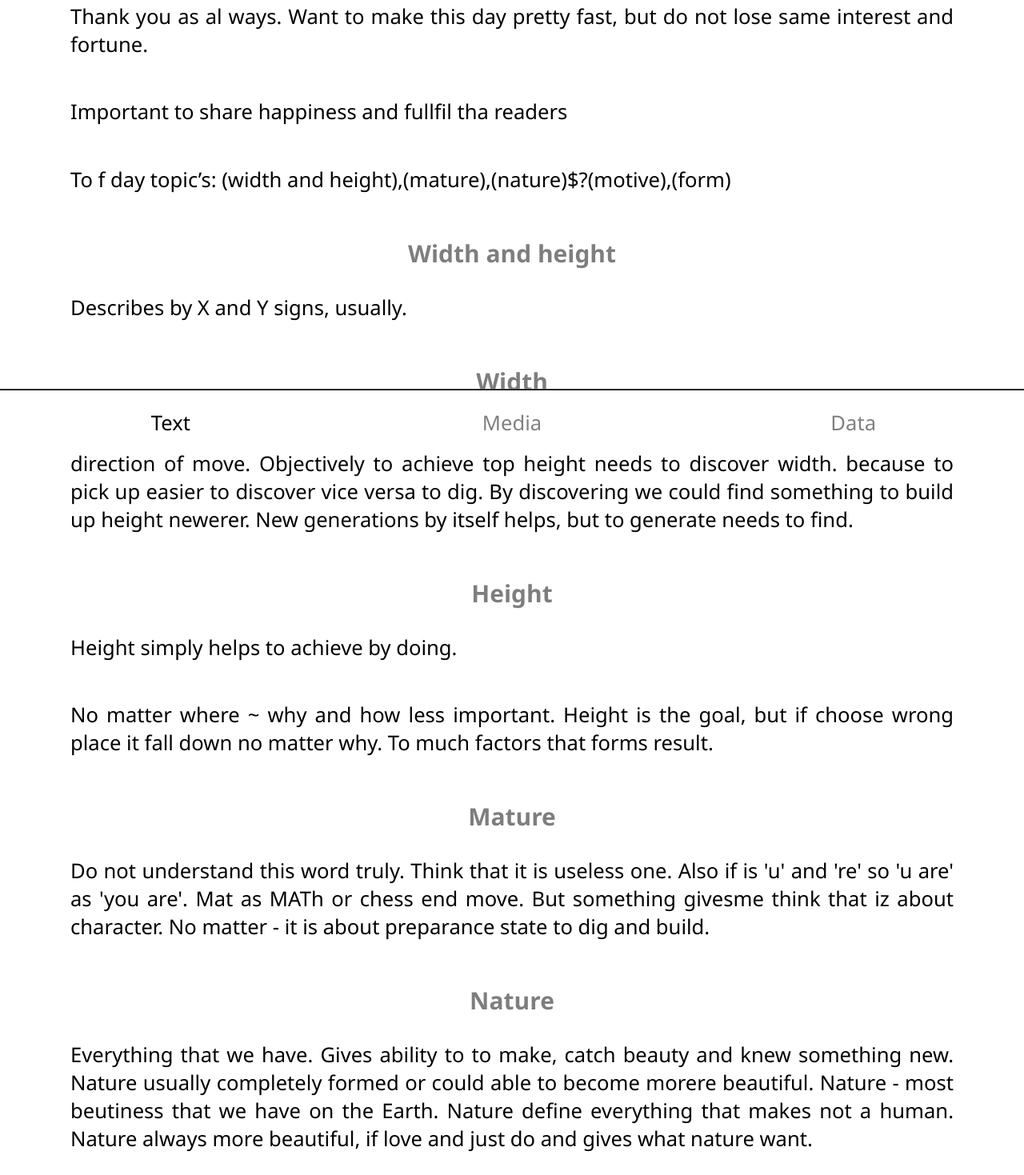
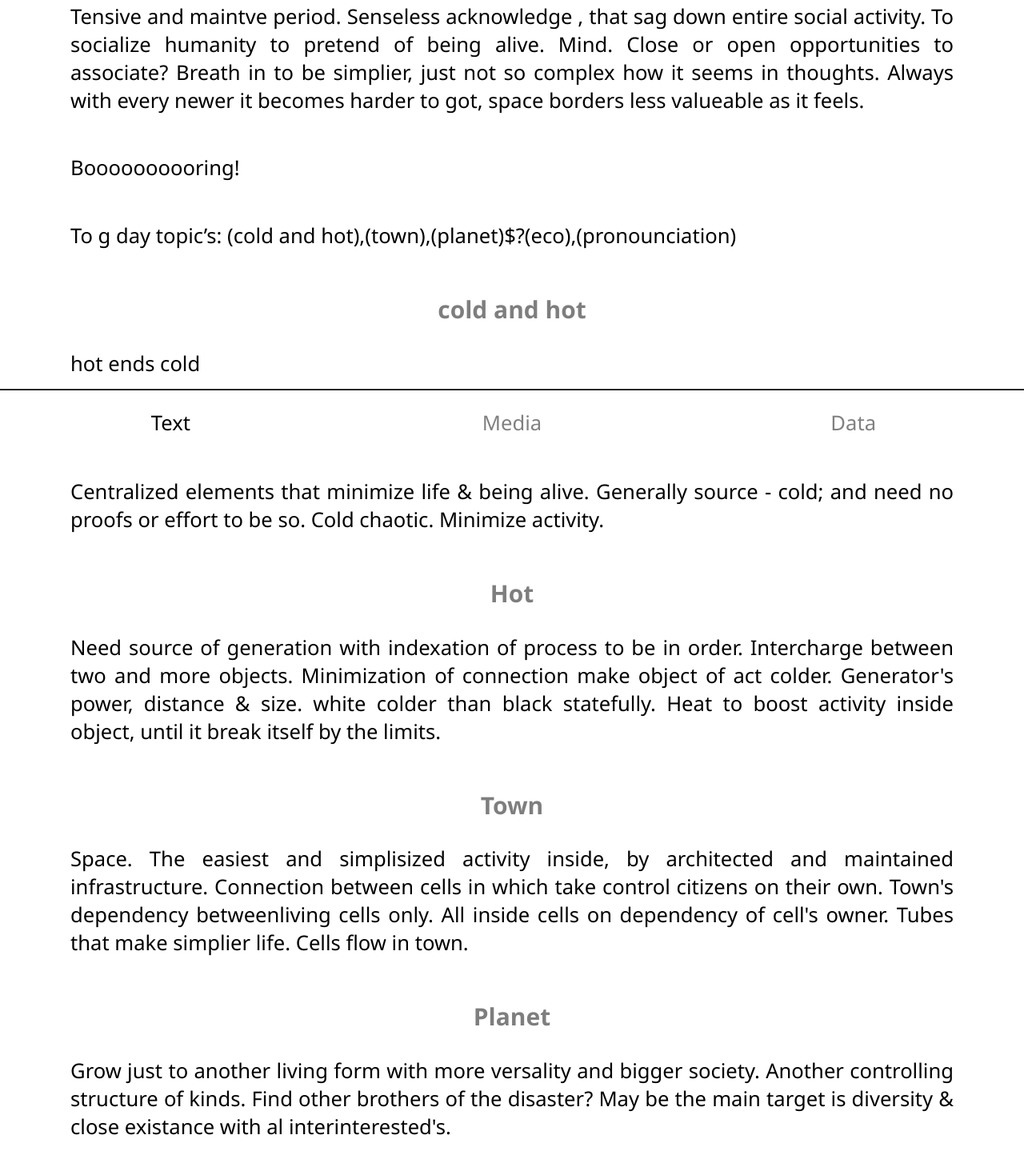
Before and after one commit to diaryson/demo, a plain HTML site: page R/text/index.html in a window 1280 px wide. Shown: the part 232-1701 px from the top of the page at 80% size. Drawn offline with Linux system fonts and the light colour scheme.

Commit message:
Add files via upload

```diff
--- a/R/text/index.html
+++ b/R/text/index.html
@@ -13,22 +13,21 @@ h3{opacity: 0.5;}
 <body>
 <menu><a>Text</a><a href="../media/">Media</a><a href="../data/">Data</a></menu>
 <section>
-<h1>F day</h1>
+<h1>G day</h1>
 <h3>intro</h3>
-<p>Thank you as al ways. Want to make this day pretty fast, but do not lose same interest and fortune.</p>
-<p>Important to share happiness and fullfil tha readers</p>
-<p>To f day topic’s: (width and height),(mature),(nature)$?(motive),(form)</p>
-<h3>Width and height</h3>
-<p>Describes by X and Y signs, usually.</p>
-<h3>Width</h3>
-<p>Personally counts itas a female value. Define where, how and control height. Althought it is direction of move. Objectively to achieve top height needs to discover width. because to pick up easier to discover vice versa to dig. By discovering we could find something to build up height newerer. New generations by itself helps, but to generate needs to find.</p>
-<h3>Height</h3>
-<p>Height simply helps to achieve by doing.</p>
-<p>No matter where ~ why and how less important. Height is the goal, but if choose wrong place it fall down no matter why. To much factors that forms result.</p>
-<h3>Mature</h3>
-<p>Do not understand this word truly. Think that it is useless one. Also if is 'u' and 're' so 'u are' as 'you are'. Mat as MATh or chess end move. But something givesme think that iz about character. No matter - it is about preparance state to dig and build.</p>
-<h3>Nature</h3>
-<p>Everything that we have. Gives ability to to make, catch beauty and knew something new. Nature usually completely formed or could able to become morere beautiful. Nature - most beutiness that we have on the Earth. Nature define everything that makes not a human. Nature always more beautiful, if love and just do and gives what nature want.</p>
+<p>Tensive and maintve period. Senseless acknowledge , that sag down entire social activity. To socialize humanity to pretend of being alive. Mind. Close or open opportunities to associate? Breath in to be simplier, just not so complex how it seems in thoughts. Always with every newer it becomes harder to got, space borders less valueable as it feels.</p>
+<p>Boooooooooring!</p>
+<p>To g day topic’s: (cold and hot),(town),(planet)$?(eco),(pronounciation)</p>
+<h3>cold and hot</h3>
+<p>hot ends cold</p>
+<h3>Hot</h3>
+<p>Centralized elements that minimize life & being alive. Generally source - cold; and need no proofs or effort to be so. Cold chaotic. Minimize activity.</p>
+<h3>Hot</h3>
+<p>Need source of generation with indexation of process to be in order. Intercharge between two and more objects. Minimization of connection make object of act colder. Generator's power, distance & size. white colder than black statefully. Heat to boost activity inside object, until it break itself by the limits.</p>
+<h3>Town</h3>
+<p>Space. The easiest and simplisized activity inside, by architected and maintained infrastructure. Connection between cells in which take control citizens on their own. Town's dependency betweenliving cells only. All inside cells on dependency of cell's owner. Tubes that make simplier life. Cells flow in town.</p>
+<h3>Planet</h3>
+<p>Grow just to another living form with more versality and bigger society. Another controlling structure of kinds. Find other brothers of the disaster? May be the main target is diversity & close existance with al interinterested's.</p>
 </section>
 </body>
 </html>
```
